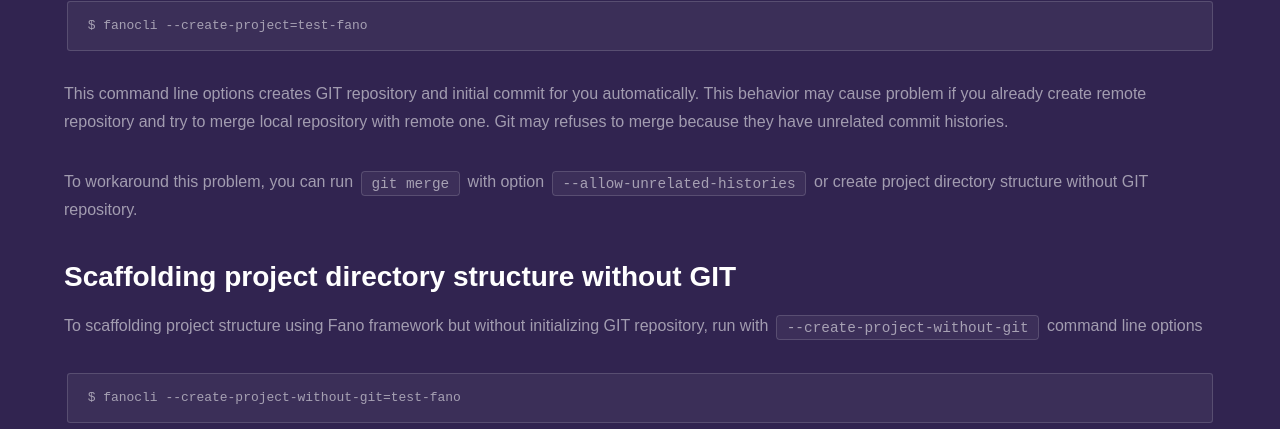
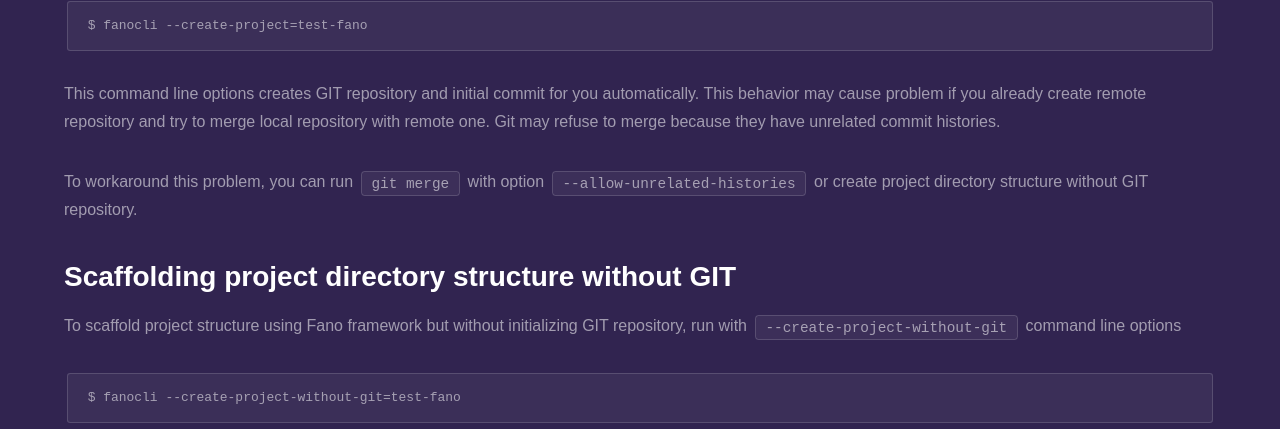
Before and after one commit to fanoframework/fanoframework.github.io, a Jekyll site: the page built from scaffolding-with-fano-cli/index.md, in a window 1280 px wide. Shown: the part 976-1405 px from the top of the page. Built offline with Jekyll 4.4.1, drawn with Linux system fonts in a browser that asks for light colours; our own code applies the rules of GitHub Pages for plain Markdown files.

Commit message:
edit content

````diff
--- a/scaffolding-with-fano-cli/index.md
+++ b/scaffolding-with-fano-cli/index.md
@@ -31,7 +31,7 @@
 $ fanocli --create-project=test-fano
 ```
 
-This command line options creates GIT repository and initial commit for you  automatically. This behavior may cause problem if you already create remote repository and try to merge local repository with remote one. Git may refuses
+This command line options creates GIT repository and initial commit for you  automatically. This behavior may cause problem if you already create remote repository and try to merge local repository with remote one. Git may refuse
 to merge because they have unrelated commit histories.
 
 To workaround this problem, you can run `git merge` with option `--allow-unrelated-histories` or create project directory structure without
@@ -39,7 +39,7 @@
 
 ## Scaffolding project directory structure without GIT
 
-To scaffolding project structure using Fano framework but without initializing
+To scaffold project structure using Fano framework but without initializing
 GIT repository, run with  `--create-project-without-git` command line options
 
 ```
````
